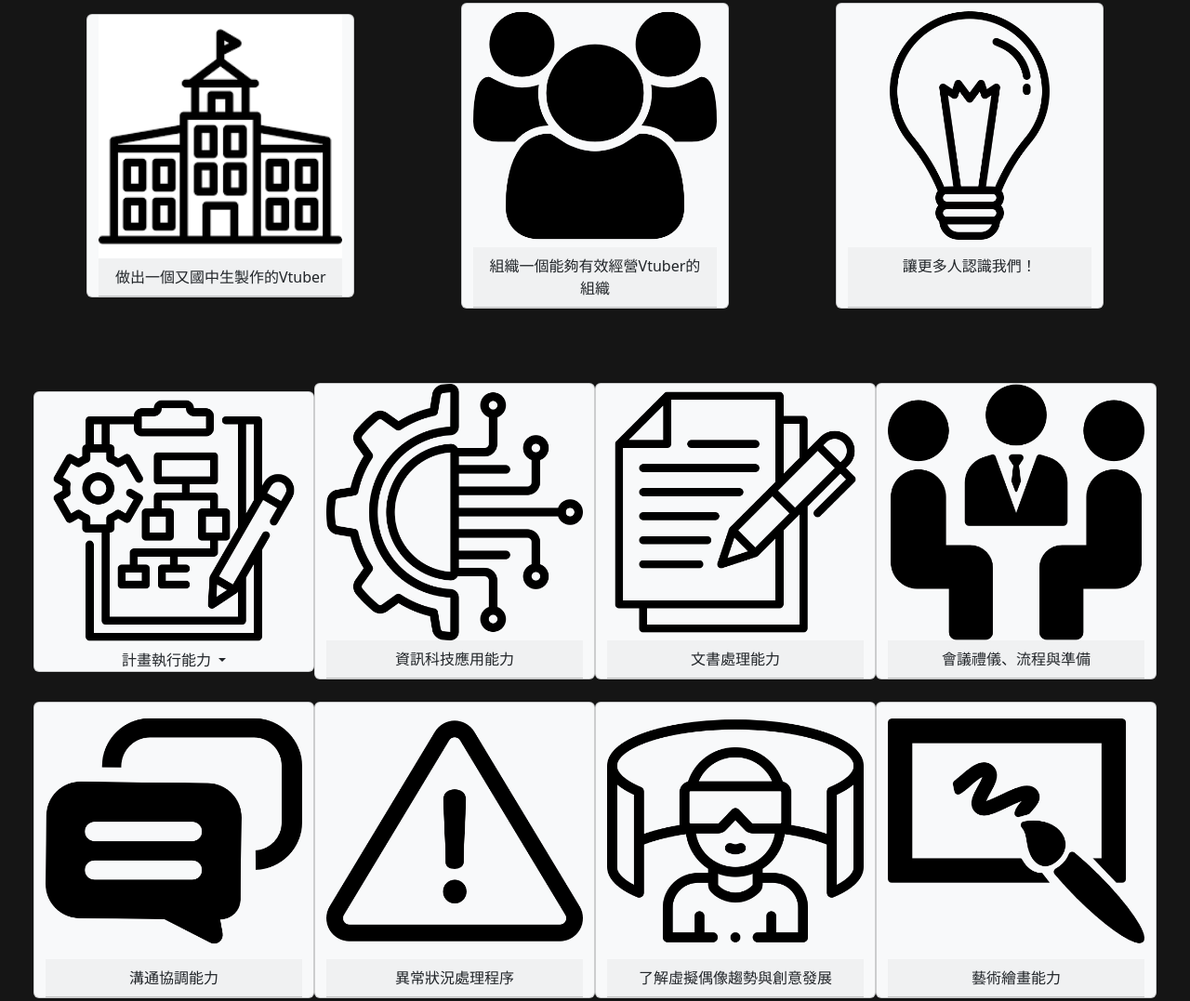
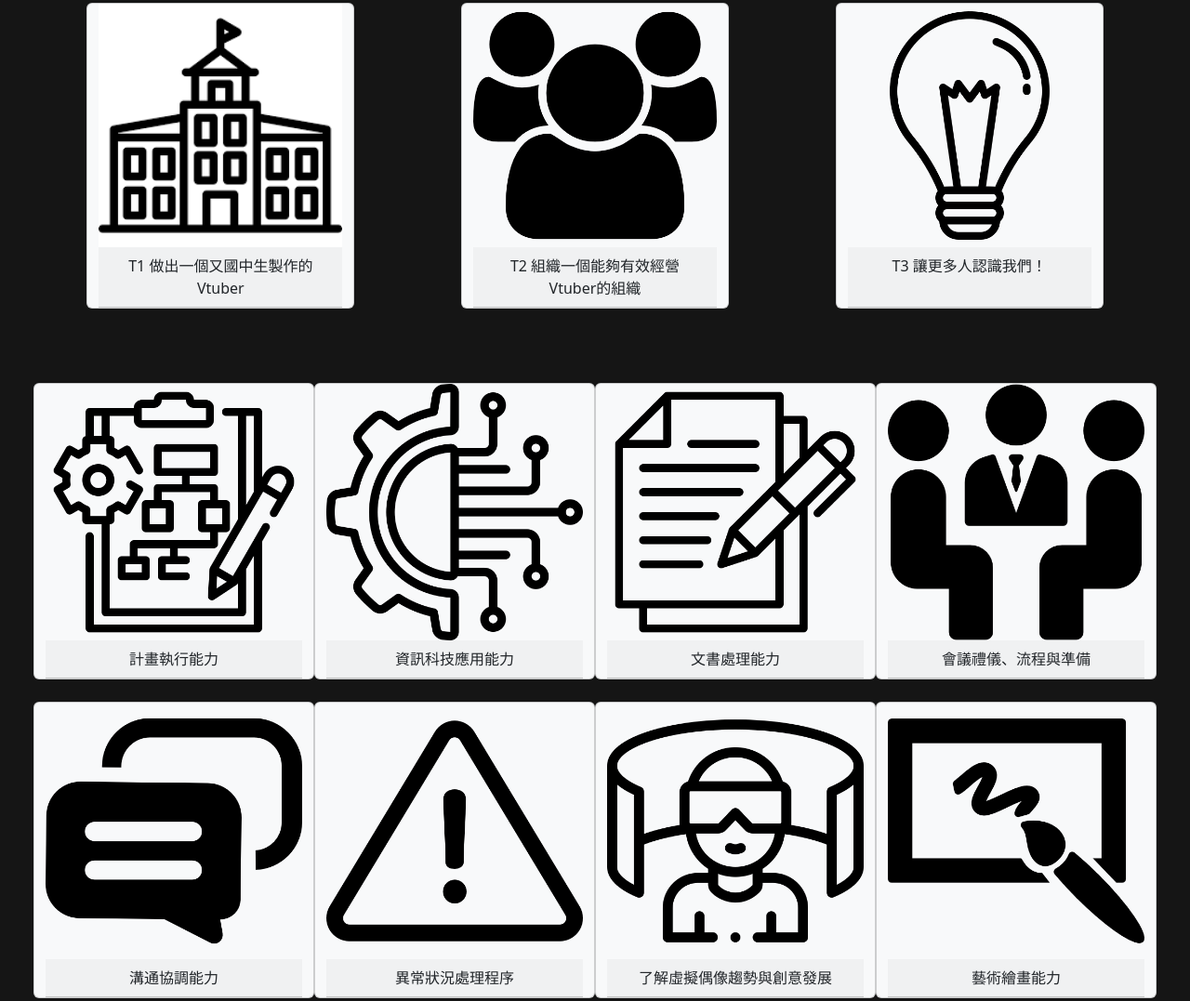
Before and after one commit to lxuaneneliko/HSVI, a plain HTML site: page outlook.html in a window 1280 px wide. Shown: the part 288-1365 px from the top of the page at 93% size. Drawn offline with nearby package versions, Linux system fonts and the light colour scheme; files whose address does not match are found by name.

Commit message:
Update outlook.html

```diff
--- a/outlook.html
+++ b/outlook.html
@@ -70,27 +70,26 @@
     </br>
 </br> </br>
     <!--outlook-->
-
-        <div class="text-center p-5 g-4 row align-items-center justify-content-around "
+    <div class="text-center p-5 g-4 row align-items-center justify-content-around "
             style="background-color: rgba(0, 0, 0, 0.918);">
             <h3 class="display-4 fw-bold container text-center text-white pt-5 p-5">我們的目標Our Target</h3>
 
             <div class="card text-dark bg-light mb-4" style="max-width: 18rem;">
                 <img src="static/highschool.png" alt="">
-                <div class="card-header">做出一個又國中生製作的Vtuber</div>
+                <div class="card-header">T1 做出一個又國中生製作的Vtuber</div>
             </div>
             <div class="card text-dark bg-light mb-4" style="max-width: 18rem;">
                 <img src="static/group.png" alt="">
-                <div class="card-header">組織一個能夠有效經營Vtuber的組織</div>
+                <div class="card-header">T2 組織一個能夠有效經營Vtuber的組織</div>
             </div>
             <div class="card text-dark bg-light mb-4" style="max-width: 18rem;">
                 <img src="static/reputation.jpg" alt="">
-                <div class="card-header">讓更多人認識我們！ </br> </br></div>
+                <div class="card-header">T3 讓更多人認識我們！ </br> </br></div>
             </div>
             <h2 > </h2>
             <div class="card text-dark bg-light col-lg-3" style="max-width: 20rem;">
                 <img src="static/plan.png" alt="">
-                <div class="dropdown-toggle"> 計畫執行能力  </div>
+                <div class="card-header"> 計畫執行能力  </div>
             </div>
             <div class="card text-dark bg-light col-lg-3" style="max-width:20rem;">
                 <img src="static/tech.png" alt="">
```
